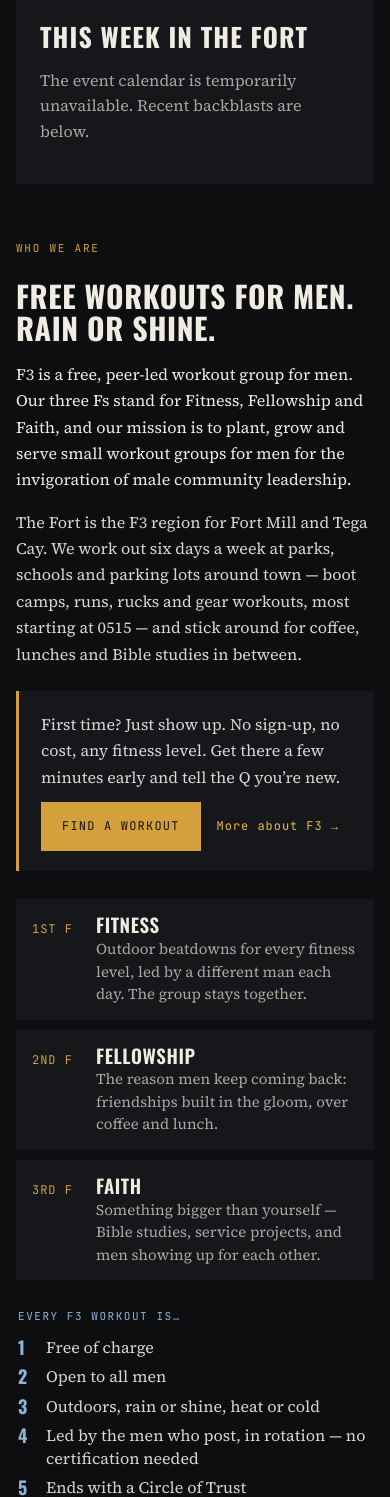
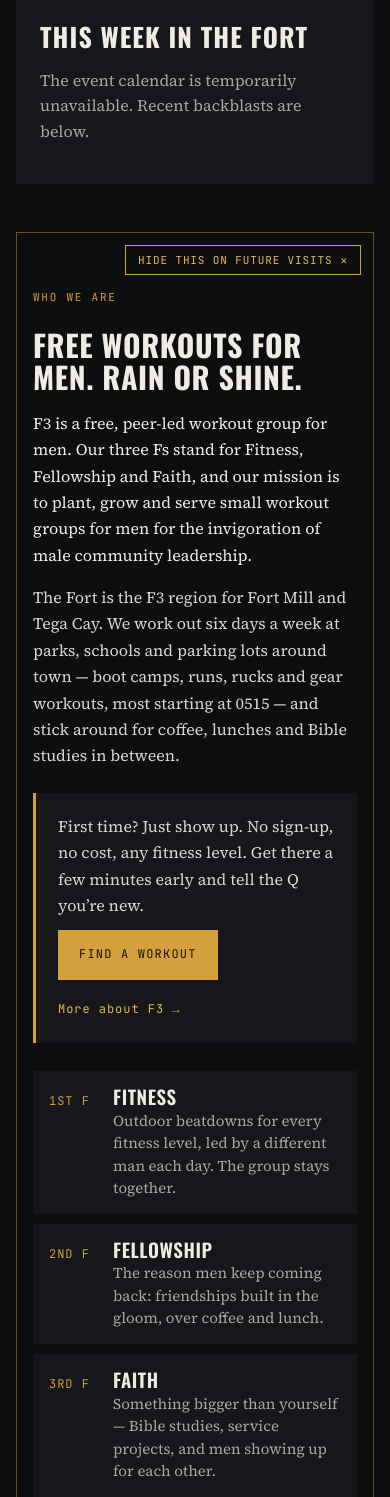
Before and after one commit to thefortf3/f3thefort, a WordPress theme: template wordpress-theme/fort/front-page.php in a window 390 px wide. Shown: the part 140-1637 px from the top of the page. Run offline with PHP 8.4 and a stand-in for WordPress, Linux system fonts and the light colour scheme; the site name, menu and one post (Sample post) are stand-ins, and other content is empty; some libraries are stand-ins or nearby versions.

Commit message:
Homepage: 'Hide this on future visits' for Who we are
A gold outline marks the section (brighter while the button is hovered,
focused or pressed); the button hides it now and on later visits, and a
slim 'New to F3? Who we are' bar brings it back. Remembered in the
browser (localStorage), so it works behind the page cache; a tiny head
script applies it before the page draws, so it doesn't flash in. Without
JavaScript there's no button or outline and the section always shows.
Hiding saves ~670px on desktop and ~1,450px on a phone.

Co-Authored-By: Claude Opus 5.5 <noreply@anthropic.com>

```diff
--- /dev/null
+++ b/wordpress-theme/fort/assets/home.js
@@ -0,0 +1,39 @@
+/* Homepage: "Hide this on future visits" for the Who we are section. Remembered in this browser
+   (localStorage); the head script in functions.php applies it before the page draws. */
+(function () {
+  'use strict';
+  var root = document.documentElement;
+  var section = document.getElementById('who-we-are');
+  var hide = section && section.querySelector('.fort-about__hide');
+  var show = document.querySelector('.fort-about-bar__show');
+  if (!section || !hide || !show) return;
+
+  function remember(on) {
+    try {
+      if (on) localStorage.setItem('fortHideAbout', '1');
+      else localStorage.removeItem('fortHideAbout');
+    } catch (e) { /* Private mode etc.: it just won't be remembered. */ }
+  }
+
+  // Touch screens have no hover: the outline also lights while the button is pressed.
+  hide.addEventListener('pointerenter', function () { section.classList.add('is-armed'); });
+  hide.addEventListener('pointerleave', function () { section.classList.remove('is-armed'); });
+
+  hide.addEventListener('click', function () {
+    remember(true);
+    root.classList.add('fort-about-hidden');
+    show.setAttribute('aria-expanded', 'false');
+    show.focus();
+  });
+  show.addEventListener('click', function () {
+    remember(false);
+    root.classList.remove('fort-about-hidden');
+    section.classList.remove('is-armed');
+    show.setAttribute('aria-expanded', 'true');
+    var title = document.getElementById('fort-about-title');
+    if (title) {
+      title.setAttribute('tabindex', '-1');
+      title.focus();
+    }
+  });
+})();
--- a/wordpress-theme/fort/front-page.php
+++ b/wordpress-theme/fort/front-page.php
@@ -60,7 +60,13 @@ $principles = array(
 	__( 'Ends with a Circle of Trust', 'fort' ),
 );
 ?>
+<?php // Veterans can hide this; a slim bar takes its place to bring it back (assets/home.js). ?>
+<p class="fort-about-bar">
+	<span><?php esc_html_e( 'New to F3?', 'fort' ); ?></span>
+	<button type="button" class="fort-about-bar__show" aria-controls="who-we-are" aria-expanded="false"><?php esc_html_e( 'Who we are', 'fort' ); ?> <span aria-hidden="true">▾</span></button>
+</p>
 <section id="who-we-are" class="fort-about" aria-labelledby="fort-about-title">
+	<button type="button" class="fort-about__hide" aria-controls="who-we-are"><?php esc_html_e( 'Hide this on future visits', 'fort' ); ?> <span aria-hidden="true">✕</span></button>
 	<div class="fort-about__intro">
 		<span class="fort-kicker"><?php esc_html_e( 'Who we are', 'fort' ); ?></span>
 		<h2 id="fort-about-title" class="fort-about__title"><?php echo esc_html( fort_about( 'fort_about_heading' ) ); ?></h2>
--- a/wordpress-theme/fort/functions.php
+++ b/wordpress-theme/fort/functions.php
@@ -11,7 +11,7 @@
 
 defined( 'ABSPATH' ) || exit;
 
-define( 'FORT_THEME_VERSION', '0.3.1' );
+define( 'FORT_THEME_VERSION', '0.3.2' );
 
 require_once __DIR__ . '/inc/config.php';
 require_once __DIR__ . '/inc/api.php';
@@ -45,7 +45,22 @@ add_action(
 		if ( get_query_var( 'fort_submit' ) ) {
 			wp_enqueue_script( 'fort-submit-preview', get_template_directory_uri() . '/assets/submit-preview.js', array(), FORT_THEME_VERSION, true );
 		}
+		if ( is_front_page() ) {
+			wp_enqueue_script( 'fort-home', get_template_directory_uri() . '/assets/home.js', array(), FORT_THEME_VERSION, true );
+		}
 	}
+);
+
+// Before the page draws: mark that JavaScript runs, and hide "Who we are" for visitors who asked
+// (remembered in this browser; works behind the page cache). Without this it would flash in first.
+add_action(
+	'wp_head',
+	function () {
+		if ( is_front_page() ) {
+			echo "<script>document.documentElement.classList.add('fort-js');try{if(localStorage.getItem('fortHideAbout')==='1'){document.documentElement.classList.add('fort-about-hidden');}}catch(e){}</script>\n";
+		}
+	},
+	1
 );
 
 add_action(
--- a/wordpress-theme/fort/style.css
+++ b/wordpress-theme/fort/style.css
@@ -2,7 +2,7 @@
 Theme Name: Fort
 Theme URI: https://f3thefort.com
 Description: F3 The Fort — the site The Fort Weekly newsletter summarizes. Events and region info come from the Fort Weekly plugin; workouts and backblast stats come from the stats API; posts and pages work as usual.
-Version: 0.3.1
+Version: 0.3.2
 Requires at least: 6.0
 Requires PHP: 7.4
 Author: F3 The Fort
@@ -95,7 +95,19 @@ a:hover { color: #f3cf74; }
 }
 
 /* Who we are */
-.fort-about { display: flex; flex-wrap: wrap; gap: 40px 64px; padding-top: 8px; }
+.fort-about { position: relative; display: flex; flex-wrap: wrap; gap: 40px 64px; padding-top: 8px; }
+/* "Hide this on future visits" (needs JavaScript): a gold outline marks what it hides, brighter
+   while the button is hovered or focused; once hidden, a slim bar can bring it back. */
+.fort-about__hide, .fort-about-bar { display: none; }
+.fort-js .fort-about { padding: 52px 32px 32px; border: 1px solid color-mix(in srgb, var(--amber) 45%, transparent); transition: border-color 0.15s, box-shadow 0.15s; }
+.fort-js .fort-about:has(.fort-about__hide:hover, .fort-about__hide:focus-visible),
+.fort-js .fort-about.is-armed { border-color: var(--amber); box-shadow: 0 0 0 3px color-mix(in srgb, var(--amber) 25%, transparent); }
+.fort-js .fort-about__hide { display: inline-flex; gap: 8px; align-items: center; position: absolute; top: 12px; right: 12px; padding: 7px 12px; background: transparent; border: 1px solid var(--amber); color: var(--amber-bright); font-family: var(--mono); font-size: 11px; letter-spacing: 0.08em; text-transform: uppercase; cursor: pointer; }
+.fort-js .fort-about__hide:hover, .fort-js .fort-about__hide:focus-visible { background: color-mix(in srgb, var(--amber) 14%, transparent); }
+.fort-about-hidden .fort-about { display: none; }
+.fort-about-hidden .fort-about-bar { display: flex; flex-wrap: wrap; gap: 4px 12px; align-items: baseline; margin: 0; padding: 12px 16px; border: 1px solid var(--line-2); font-size: 15px; color: var(--text-dim); }
+.fort-about-bar__show { background: none; border: 0; padding: 0; color: var(--amber-bright); font: inherit; font-family: var(--mono); font-size: 13px; letter-spacing: 0.06em; cursor: pointer; }
+.fort-about-bar__show:hover { color: #f3cf74; }
 .fort-about__intro { flex: 1 1 420px; display: flex; flex-direction: column; gap: 16px; }
 .fort-about__intro p { margin: 0; font-size: 18px; line-height: 1.65; }
 .fort-about__title { margin: 0; font-family: var(--display); font-size: 40px; font-weight: 700; line-height: 1.08; letter-spacing: 0.02em; text-transform: uppercase; color: var(--text-bright); }
@@ -363,6 +375,7 @@ a.fort-bb:hover .fort-bb__title { color: var(--amber-bright); }
 	.fort-featured__body { padding: 22px 20px 24px; }
 	.fort-featured__title { font-size: 30px; }
 	.fort-about { gap: 28px; }
+	.fort-js .fort-about { padding: 56px 16px 20px; }
 	.fort-about__title { font-size: 30px; }
 	.fort-about__intro p { font-size: 16px; }
 	.fort-fs__tile { grid-template-columns: 52px minmax(0, 1fr); padding: 14px 16px; column-gap: 12px; }
```
